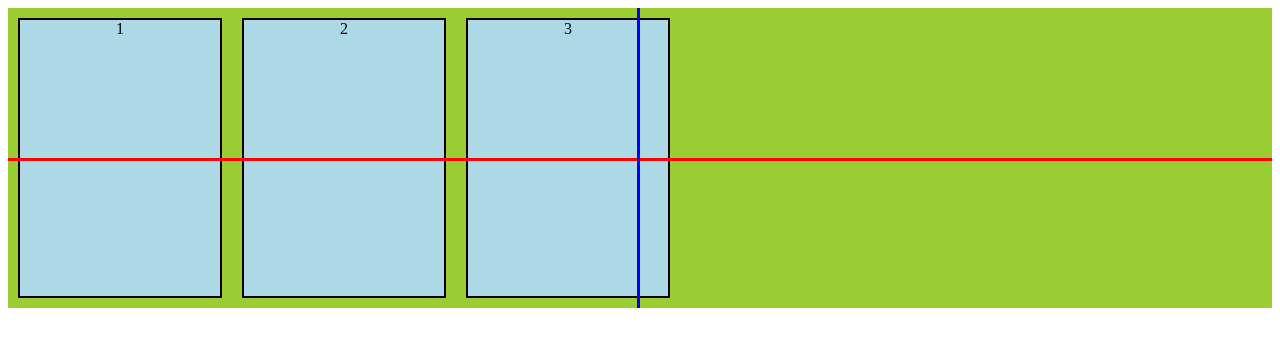
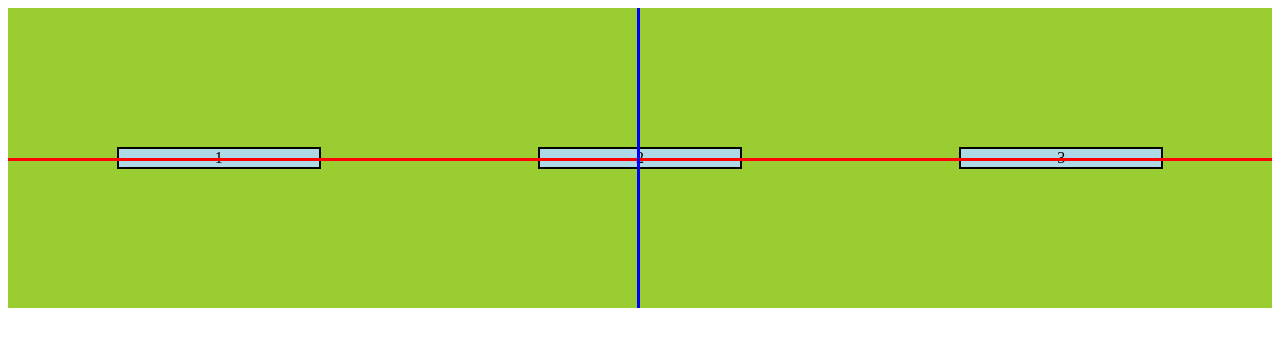
Before and after one commit to ron062394/NY-Frontend-Bootcamp, a plain HTML site: page CSS/flexbox.html in a window 1280 px wide. Drawn offline with Linux system fonts and the light colour scheme.

Commit message:
added changes on css

```diff
--- a/CSS/flexbox.css
+++ b/CSS/flexbox.css
@@ -4,7 +4,7 @@
     border: 2px black solid;
     background-color: lightblue;
     text-align: center;
-    justify-content: center;
+    margin: auto;
 
 }
 .cross-axis {
```
